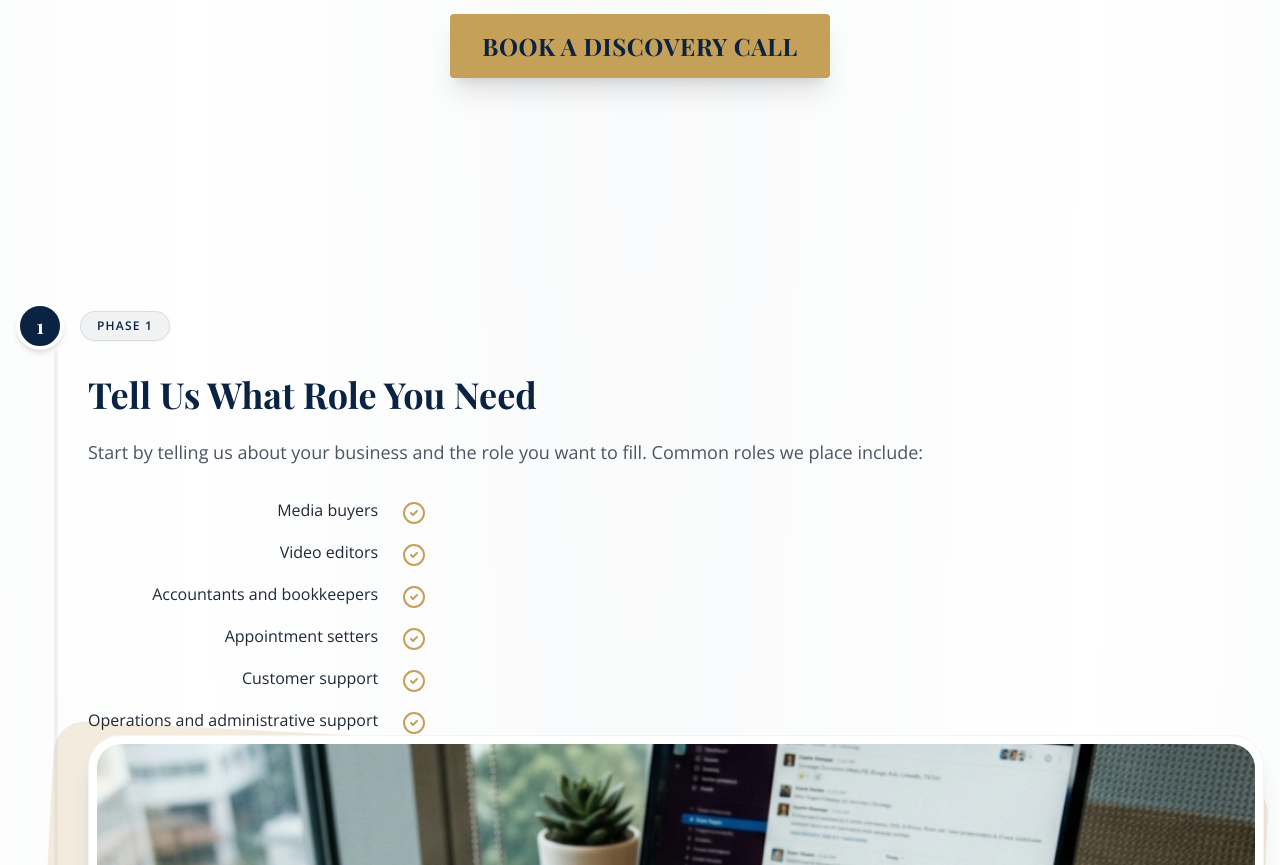
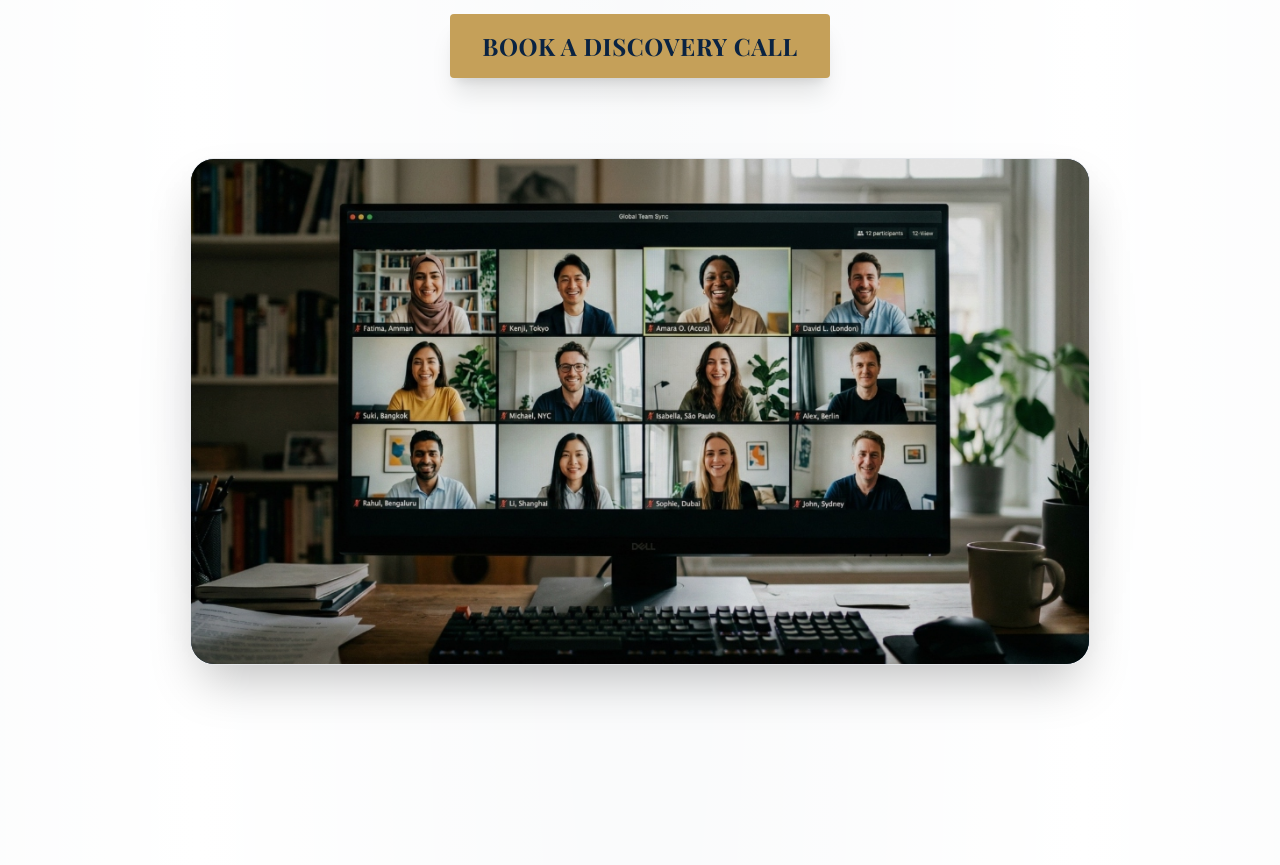
Before and after one commit to christianh0019/five-star-assistants-vsl, a React (Vite) app: page /how-it-works in a window 1280 px wide. Shown: the part 580-1445 px from the top of the page. Built offline with nearby package versions, Linux system fonts and the light colour scheme.

Commit message:
add hero image to how it works page

```diff
--- a/pages/HowItWorks.tsx
+++ b/pages/HowItWorks.tsx
@@ -43,10 +43,28 @@ const HowItWorks: React.FC = () => {
                             <Button
                                 onClick={openSurvey}
                                 variant="primary"
-                                className="min-w-[280px] md:min-w-[320px] mb-4 shadow-xl hover:shadow-2xl"
+                                className="min-w-[280px] md:min-w-[320px] mb-12 shadow-xl hover:shadow-2xl"
                             >
                                 Book A Discovery Call
                             </Button>
+
+                            {/* Hero Image */}
+                            <div className="w-full relative mt-4 md:mt-8">
+                                {/* Decorative elements behind the image */}
+                                <div className="absolute -inset-4 md:-inset-6 bg-gradient-to-r from-gold/20 via-navy/5 to-gold/20 rounded-[2rem] md:rounded-[2.5rem] blur-xl opacity-50"></div>
+
+                                <div className="relative rounded-2xl md:rounded-3xl overflow-hidden shadow-2xl border border-navy/10 transform transition-transform duration-500 hover:scale-[1.01]">
+                                    <div className="aspect-video w-full bg-navy flex items-center justify-center relative group">
+                                        <img
+                                            src="/images/how-it-works-hero.jpg"
+                                            alt="Five Star Assistants Global Team Sync via Zoom"
+                                            className="absolute inset-0 w-full h-full object-cover"
+                                        />
+                                        {/* Subtle overlay */}
+                                        <div className="absolute inset-0 bg-black/10 group-hover:bg-transparent transition-colors duration-500"></div>
+                                    </div>
+                                </div>
+                            </div>
                         </div>
                     </div>
                 </section>
```
Also changed, not shown: public/images/how-it-works-hero.jpg (added).
